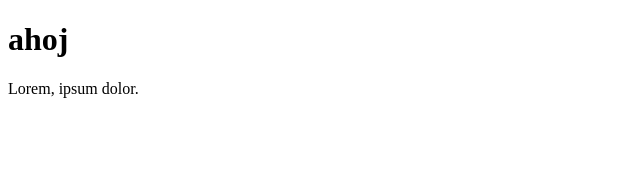
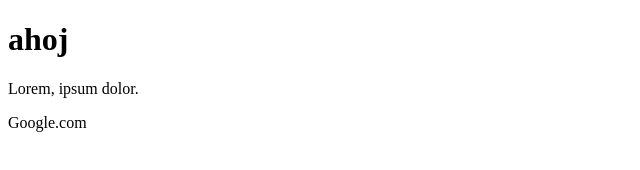
Before and after one commit to vtipalek/czechitas-git-lesson, a plain HTML site: page index.html in a window 1280 px wide. Shown: the full height of the page, 0-640 px from the left. Drawn offline with Linux system fonts and the light colour scheme.

Commit message:
test 3. commitu, mess. cez vsgit push

```diff
--- a/index.html
+++ b/index.html
@@ -8,5 +8,6 @@
 <body>
   <h1>ahoj</h1>
   <p>Lorem, ipsum dolor.</p>
+  <p><a href="https://google.com"></a>Google.com</p>
 </body>
 </html>
```
